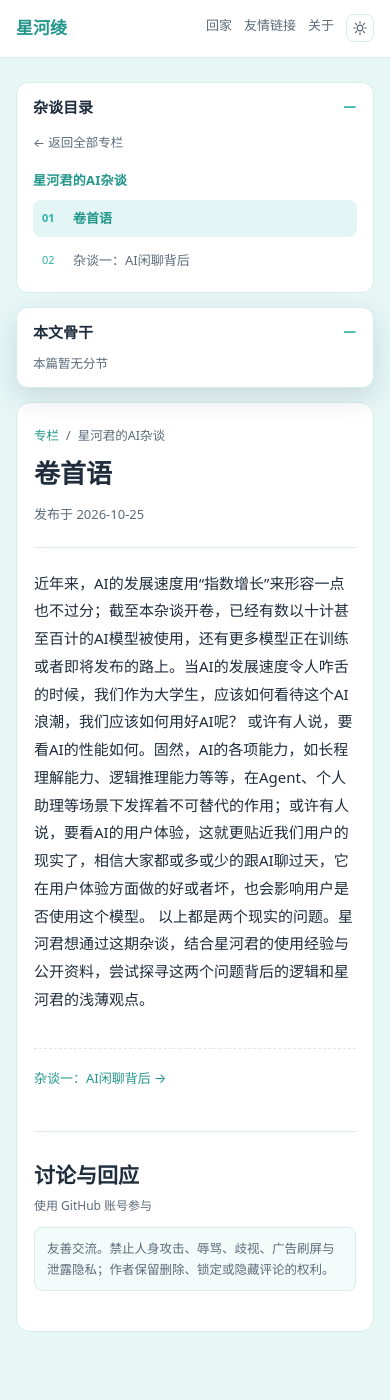
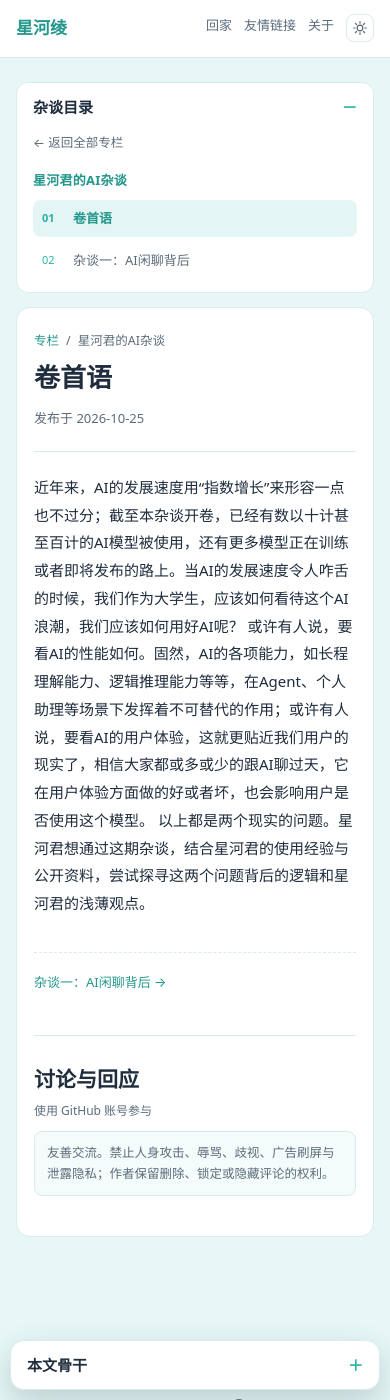
Before and after one commit to tony-he-xhxk/tony-he-xhxk.github.io, a Jekyll site: the page built from zhuanlan/星河君的AI杂谈/卷首语.md, in a window 390 px wide and 1400 px high. Built offline with Jekyll 4.4.1, drawn with Linux system fonts in a browser that asks for light colours; comment, search, counter and statistics services are not loaded.

Commit message:
fix: 移动端本文骨干抽屉改到底栏并自动折叠

```diff
--- a/assets/css/style.css
+++ b/assets/css/style.css
@@ -1276,6 +1276,24 @@ html.theme-dark .theme-toggle .icon-moon { display: block; }
 @media (max-width: 640px) {
   .site-header .theme-toggle { flex: 0 0 28px; }
 
+  .ai-column-grid { padding-bottom: var(--ai-mobile-toc-space, 0px); }
+
+  .ai-column-sidebar-right {
+    position: fixed;
+    top: auto;
+    right: 10px;
+    bottom: calc(10px + env(safe-area-inset-bottom, 0px));
+    left: 10px;
+    max-height: min(46vh, calc(100vh - 86px));
+    z-index: 20;
+  }
+
+  .ai-column-sidebar-right .ai-panel {
+    max-height: inherit;
+    border-radius: 14px;
+    box-shadow: 0 12px 32px rgba(31, 45, 61, .2);
+  }
+
   .ai-article { padding: 22px 17px; }
   .ai-article-header h1 { font-size: 26px; }
   .ai-article-content { line-height: 1.85; }
--- a/assets/js/ai-column.js
+++ b/assets/js/ai-column.js
@@ -12,6 +12,7 @@
   var tocPanel = document.getElementById('aiTocPanel');
   var tocSidebar = document.querySelector('.ai-column-sidebar-right');
   var columnPanel = document.querySelector('.ai-column-sidebar-left .ai-panel');
+  var root = document.documentElement;
   var headings = content ? Array.prototype.slice.call(content.querySelectorAll('h2, h3, h4')) : [];
   var tocLinks = [];
 
@@ -68,14 +69,17 @@
         if (!target) return;
 
         event.preventDefault();
-        var panelBottom = tocSidebar.getBoundingClientRect().bottom;
-        var targetTop = window.scrollY + target.getBoundingClientRect().top - panelBottom - 16;
+        var sidebarRect = tocSidebar.getBoundingClientRect();
+        var fixedAtBottom = getComputedStyle(tocSidebar).position === 'fixed';
+        var targetOffset = fixedAtBottom ? 72 : sidebarRect.bottom + 16;
+        var targetTop = window.scrollY + target.getBoundingClientRect().top - targetOffset;
         var reducedMotion = window.matchMedia('(prefers-reduced-motion: reduce)').matches;
         window.scrollTo({
           top: Math.max(0, targetTop),
           behavior: reducedMotion ? 'auto' : 'smooth'
         });
         history.pushState(null, '', '#' + target.id);
+        if (tocPanel) tocPanel.open = false;
       });
     });
 
@@ -104,12 +108,24 @@
     });
   }
 
-  function syncPanels() {
+  function syncPanels(initial) {
     var desktop = window.matchMedia('(min-width: 1100px)').matches;
     if (desktop) {
       if (columnPanel) columnPanel.open = true;
       if (tocPanel) tocPanel.open = true;
+    } else if (initial && tocPanel) {
+      tocPanel.open = false;
     }
+  }
+
+  function updateMobileTocSpace() {
+    if (!tocSidebar || !window.matchMedia('(max-width: 640px)').matches) {
+      root.style.removeProperty('--ai-mobile-toc-space');
+      return;
+    }
+
+    var height = Math.ceil(tocSidebar.getBoundingClientRect().height);
+    root.style.setProperty('--ai-mobile-toc-space', (height + 24) + 'px');
   }
 
   function currentTheme() {
@@ -153,12 +169,20 @@
   }
 
   buildToc();
-  syncPanels();
+  syncPanels(true);
+  updateMobileTocSpace();
   initGiscus();
 
   window.addEventListener('resize', function () {
-    syncPanels();
+    syncPanels(false);
+    updateMobileTocSpace();
   }, { passive: true });
+
+  if (tocPanel) {
+    tocPanel.addEventListener('toggle', function () {
+      window.requestAnimationFrame(updateMobileTocSpace);
+    });
+  }
 
   if (headings.length) {
     var ticking = false;
```
